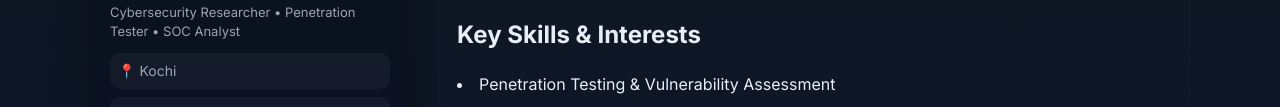
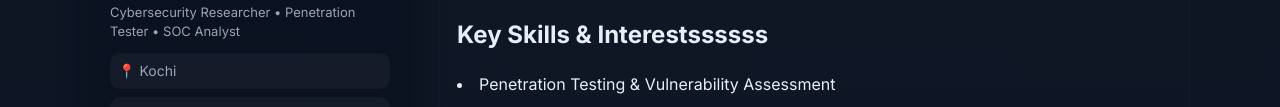
Before and after one commit to Encrypter1233/portfolio, a plain HTML site: page index.html in a window 1280 px wide. Shown: the part 452-559 px from the top of the page. Drawn offline with Linux system fonts and the light colour scheme.

Commit message:
Update index.html

```diff
--- a/index.html
+++ b/index.html
@@ -183,7 +183,7 @@
         <p style="margin-top:6px">Currently, I am honing my skills at Offenso Hackers Academy, where I conduct security assessments, participate in Capture The Flag (CTF) competitions. My goal is to identify and mitigate security vulnerabilities, helping organizations strengthen their digital defenses.</p>
         <p style="margin-top:6px">I am passionate about ethical hacking, cybersecurity research, and continuous learning. I thrive in collaborative environments, enjoy tackling complex security challenges, and aim to contribute to a safer digital world.
 </p>
-    <h2>Key Skills & Interests</h2>
+    <h2>Key Skills & Interestssssss</h2>
     <p><li>Penetration Testing & Vulnerability Assessment</li></p>
     <p><li>Ethical Hacking & Cybersecurity Research</li></p>
     <p><li>Security Tools: Kali Linux, Burp Suite, Nmap, Metasploit-framework, Sqlmap , John, Hydra etc.</li></p>
```
